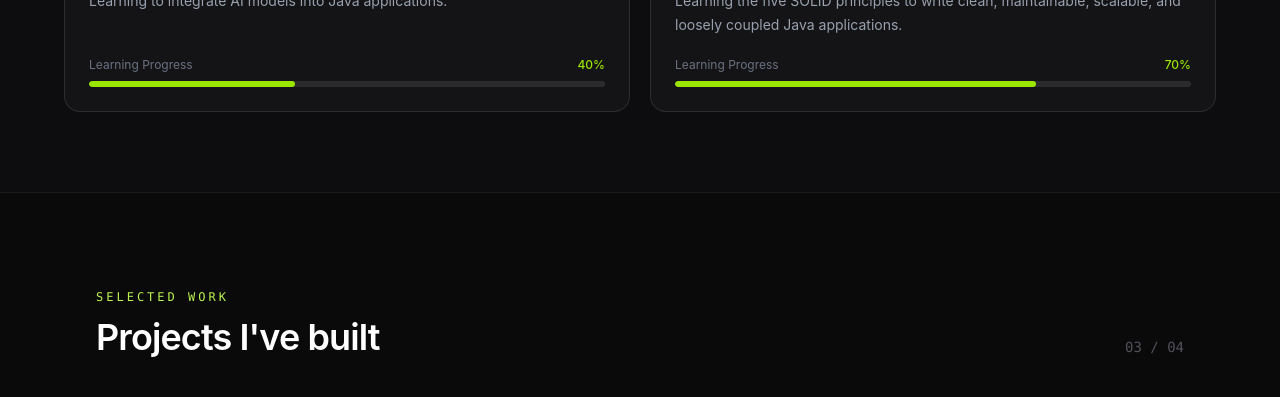
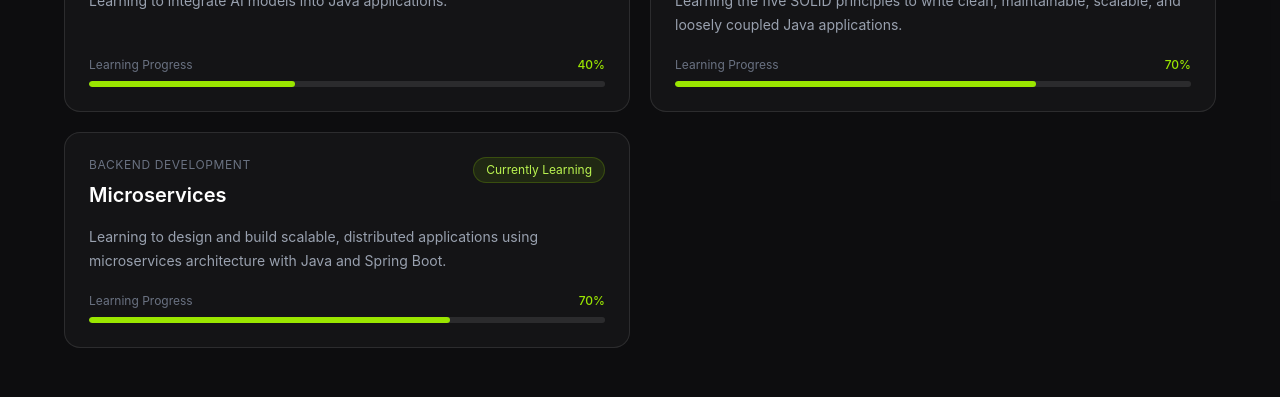
Before and after one commit to soumenKumarBera/portfolio-, a React app in the folder portfolio/: page / in a window 1280 px wide. Shown: the part 2340-2737 px from the top of the page. Built offline with nearby package versions, Linux system fonts and the light colour scheme; the HTML template or start-up script is replaced by a standard one.

Commit message:
Add Microservices to currently learning skills

```diff
--- a/portfolio/src/Data.js
+++ b/portfolio/src/Data.js
@@ -100,6 +100,14 @@ const learningSkills = [
   progress: 70,
 },
 
+{
+  name: "Microservices",
+  category: "Backend Development",
+  description: "Learning to design and build scalable, distributed applications using microservices architecture with Java and Spring Boot.",
+  status: "Currently Learning",
+  progress: 70,
+},
+
 
 
 ];
```
